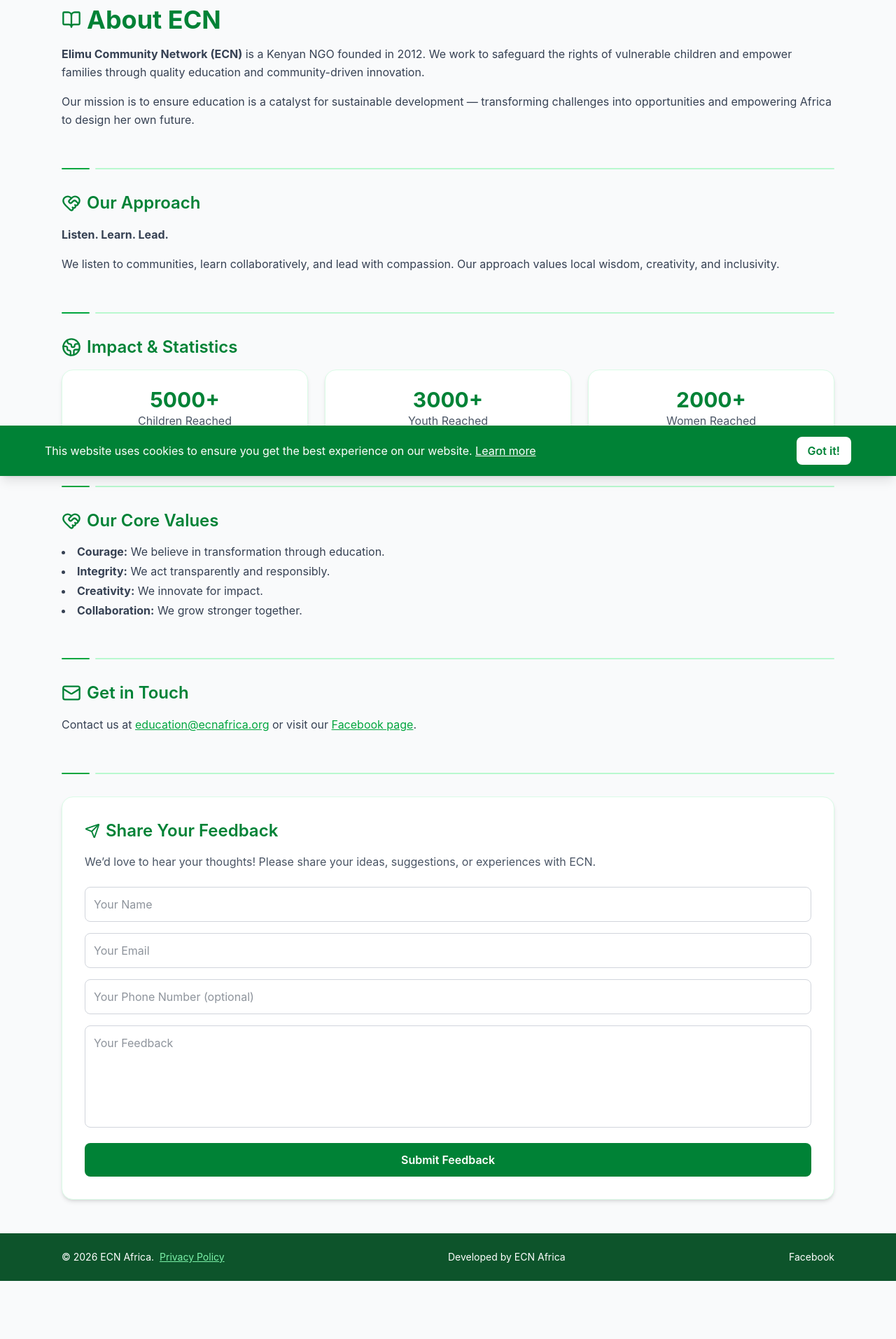
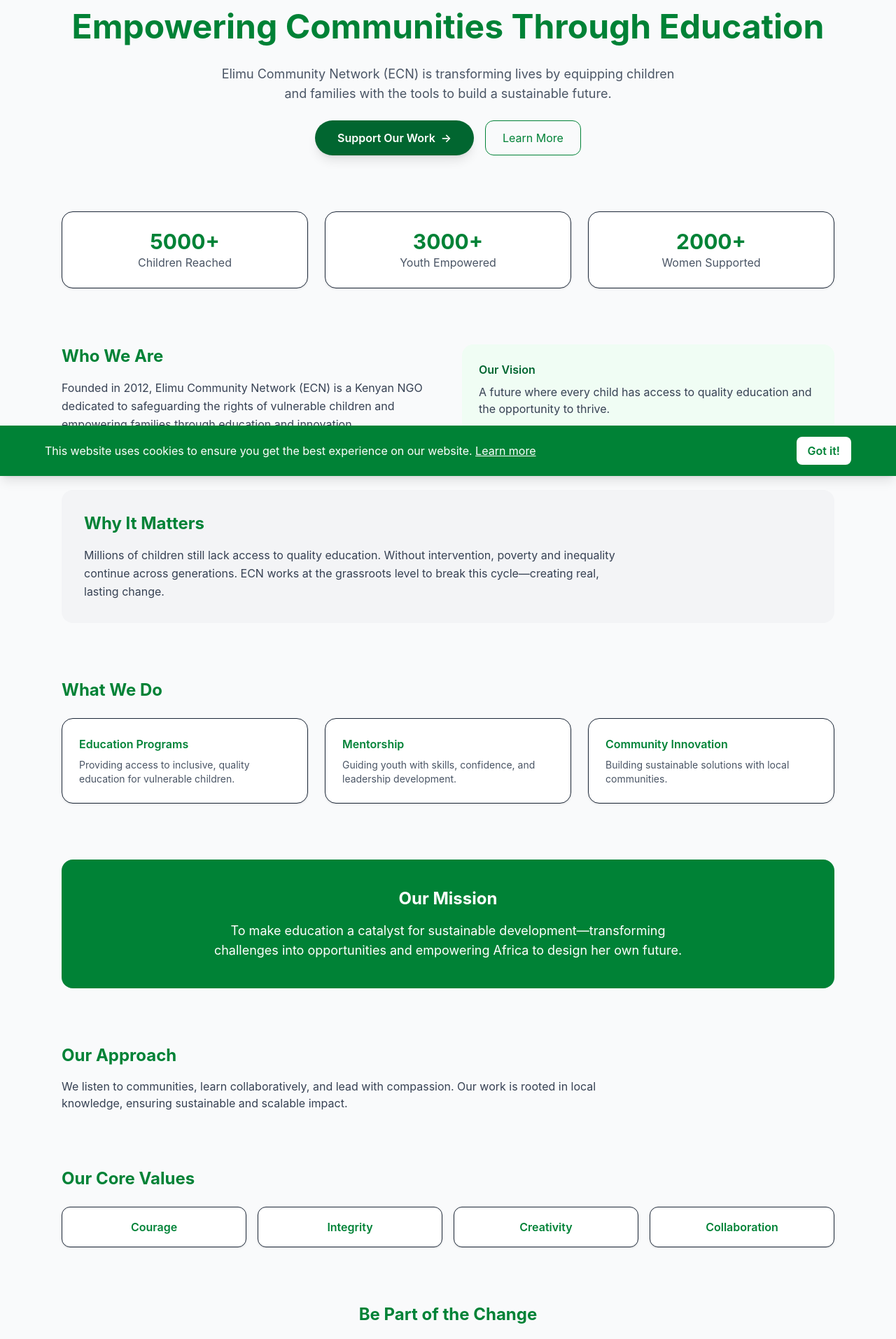
Before and after one commit to steph10920/ecnafrica, a React (Vite) app: page /about in a window 1280 px wide. Shown: the part 120-2033 px from the top of the page at 70% size. Before the commit the page ends 1950 px from the top, so only its background shows below. Built offline with nearby package versions, Linux system fonts and the light colour scheme.

Commit message:
about section updated

```diff
--- a/src/pages/About.jsx
+++ b/src/pages/About.jsx
@@ -85,117 +85,145 @@ export default function About() {
         />
       </Helmet>
 
-      <main className="max-w-6xl mx-auto px-6 py-12 space-y-14 animate-fade-in">
-        {/* INTRODUCTION */}
-        <section>
-          <div className="flex items-center gap-2 mb-4">
-            <BookOpen className="text-green-700" size={28} />
-            <h1 className="text-3xl md:text-4xl font-bold text-green-700">About ECN</h1>
+      <main className="max-w-6xl mx-auto px-6 py-12 space-y-20">
+
+  {/*HERO SECTION */}
+  <section className="text-center space-y-6">
+    <h1 className="text-4xl md:text-5xl font-bold text-green-700 leading-tight">
+      Empowering Communities Through Education
+    </h1>
+    <p className="text-gray-600 max-w-2xl mx-auto text-lg">
+      Elimu Community Network (ECN) is transforming lives by equipping children and families with the tools to build a sustainable future.
+    </p>
+
+    <div className="flex justify-center gap-4 mt-6">
+      <a
+  href="/donate"
+  className="bg-green-800 text-white font-semibold px-8 py-3 rounded-full shadow-lg hover:bg-green-900 transition-all duration-300 inline-flex items-center gap-2"
+>
+  Support Our Work
+  <span>→</span>
+</a>
+      <button className="border border-green-700 text-green-700 px-6 py-3 rounded-xl hover:bg-green-50 transition">
+        Learn More
+      </button>
     </div>
-          <p className="text-gray-700 mb-4 leading-relaxed">
-            <strong>Elimu Community Network (ECN)</strong> is a Kenyan NGO founded in 2012. We work to safeguard the rights of vulnerable children and empower families through quality education and community-driven innovation.
+  </section>
+
+  {/*  IMPACT STRIP */}
+  <section className="grid md:grid-cols-3 gap-6 text-center">
+    <div className="bg-white p-6 rounded-2xl shadow border">
+      <h3 className="text-3xl font-bold text-green-700">{impactStats.children}+</h3>
+      <p className="text-gray-600">Children Reached</p>
+    </div>
+    <div className="bg-white p-6 rounded-2xl shadow border">
+      <h3 className="text-3xl font-bold text-green-700">{impactStats.youth}+</h3>
+      <p className="text-gray-600">Youth Empowered</p>
+    </div>
+    <div className="bg-white p-6 rounded-2xl shadow border">
+      <h3 className="text-3xl font-bold text-green-700">{impactStats.women}+</h3>
+      <p className="text-gray-600">Women Supported</p>
+    </div>
+  </section>
+
+  {/*  WHO WE ARE */}
+  <section className="grid md:grid-cols-2 gap-10 items-center">
+    <div>
+      <h2 className="text-2xl font-bold text-green-700 mb-4">Who We Are</h2>
+      <p className="text-gray-700 leading-relaxed">
+        Founded in 2012, Elimu Community Network (ECN) is a Kenyan NGO dedicated to safeguarding the rights of vulnerable children and empowering families through education and innovation.
       </p>
-          <p className="text-gray-700 mb-4 leading-relaxed">
-            Our mission is to ensure education is a catalyst for sustainable development — transforming challenges into opportunities and empowering Africa to design her own future.
+    </div>
+    <div className="bg-green-50 p-6 rounded-2xl">
+      <h3 className="font-semibold text-green-800 mb-2">Our Vision</h3>
+      <p className="text-gray-700">
+        A future where every child has access to quality education and the opportunity to thrive.
+      </p>
+    </div>
+  </section>
+
+  {/*  WHY IT MATTERS */}
+  <section className="bg-gray-100 p-8 rounded-2xl">
+    <h2 className="text-2xl font-bold text-green-700 mb-4">Why It Matters</h2>
+    <p className="text-gray-700 leading-relaxed max-w-3xl">
+      Millions of children still lack access to quality education. Without intervention, poverty and inequality continue across generations. ECN works at the grassroots level to break this cycle—creating real, lasting change.
     </p>
   </section>
 
-        <Divider />
+  {/*  WHAT WE DO */}
+  <section>
+    <h2 className="text-2xl font-bold text-green-700 mb-6">What We Do</h2>
 
-        {/* APPROACH */}
-        <section>
-          <div className="flex items-center gap-2 mb-4">
-            <HeartHandshake className="text-green-700" size={28} />
-            <h2 className="text-2xl font-semibold text-green-700">Our Approach</h2>
+    <div className="grid md:grid-cols-3 gap-6">
+      <div className="bg-white p-6 rounded-2xl shadow border">
+        <h3 className="font-semibold text-green-700 mb-2">Education Programs</h3>
+        <p className="text-gray-600 text-sm">
+          Providing access to inclusive, quality education for vulnerable children.
+        </p>
       </div>
-          <p className="text-gray-700 mb-4 leading-relaxed">
-            <strong>Listen. Learn. Lead.</strong>
+
+      <div className="bg-white p-6 rounded-2xl shadow border">
+        <h3 className="font-semibold text-green-700 mb-2">Mentorship</h3>
+        <p className="text-gray-600 text-sm">
+          Guiding youth with skills, confidence, and leadership development.
         </p>
-          <p className="text-gray-700 mb-4 leading-relaxed">
-            We listen to communities, learn collaboratively, and lead with compassion. Our approach values local wisdom, creativity, and inclusivity.
+      </div>
+
+      <div className="bg-white p-6 rounded-2xl shadow border">
+        <h3 className="font-semibold text-green-700 mb-2">Community Innovation</h3>
+        <p className="text-gray-600 text-sm">
+          Building sustainable solutions with local communities.
         </p>
-        </section>
-
-        <Divider />
-
-        {/* IMPACT / STATISTICS */}
-        <section>
-          <div className="flex items-center gap-2 mb-4">
-            <Globe2 className="text-green-700" size={28} />
-            <h2 className="text-2xl font-semibold text-green-700">Impact & Statistics</h2>
-          </div>
-          <div className="grid grid-cols-1 md:grid-cols-3 gap-6 text-center">
-            <div className="p-6 bg-white rounded-2xl shadow-md border border-green-100">
-              <h3 className="text-3xl font-bold text-green-700">{impactStats.children}+</h3>
-              <p className="text-gray-600">Children Reached</p>
-            </div>
-            <div className="p-6 bg-white rounded-2xl shadow-md border border-green-100">
-              <h3 className="text-3xl font-bold text-green-700">{impactStats.youth}+</h3>
-              <p className="text-gray-600">Youth Reached</p>
-            </div>
-            <div className="p-6 bg-white rounded-2xl shadow-md border border-green-100">
-              <h3 className="text-3xl font-bold text-green-700">{impactStats.women}+</h3>
-              <p className="text-gray-600">Women Reached</p>
       </div>
     </div>
   </section>
 
-        <Divider />
+  {/*  MISSION BLOCK */}
+  <section className="bg-green-700 text-white p-10 rounded-2xl text-center">
+    <h2 className="text-2xl font-bold mb-4">Our Mission</h2>
+    <p className="max-w-2xl mx-auto text-lg">
+      To make education a catalyst for sustainable development—transforming challenges into opportunities and empowering Africa to design her own future.
+    </p>
+  </section>
+
+  {/*  APPROACH */}
+  <section>
+    <h2 className="text-2xl font-bold text-green-700 mb-4">Our Approach</h2>
+    <p className="text-gray-700 max-w-3xl">
+      We listen to communities, learn collaboratively, and lead with compassion. Our work is rooted in local knowledge, ensuring sustainable and scalable impact.
+    </p>
+  </section>
 
   {/* VALUES */}
   <section>
-          <div className="flex items-center gap-2 mb-4">
-            <HeartHandshake className="text-green-700" size={28} />
-            <h2 className="text-2xl font-semibold text-green-700">Our Core Values</h2>
+    <h2 className="text-2xl font-bold text-green-700 mb-6">Our Core Values</h2>
+    <div className="grid md:grid-cols-4 gap-4">
+      {["Courage", "Integrity", "Creativity", "Collaboration"].map((value) => (
+        <div key={value} className="bg-white p-4 rounded-xl shadow border text-center">
+          <p className="font-semibold text-green-700">{value}</p>
         </div>
-          <ul className="list-disc list-inside text-gray-700 space-y-1">
-            <li><strong>Courage:</strong> We believe in transformation through education.</li>
-            <li><strong>Integrity:</strong> We act transparently and responsibly.</li>
-            <li><strong>Creativity:</strong> We innovate for impact.</li>
-            <li><strong>Collaboration:</strong> We grow stronger together.</li>
-          </ul>
+      ))}
+    </div>
   </section>
 
-        <Divider />
+  {/* CTA SECTION */}
+  <section className="text-center space-y-4">
+    <h2 className="text-2xl font-bold text-green-700">
+      Be Part of the Change
+    </h2>
+    <p className="text-gray-600 max-w-xl mx-auto">
+      Join us in transforming lives through education. Your support creates lasting impact.
+    </p>
 
-        {/* CONTACT */}
-        <section>
-          <div className="flex items-center gap-2 mb-4">
-            <Mail className="text-green-700" size={28} />
-            <h2 className="text-2xl font-semibold text-green-700">Get in Touch</h2>
-          </div>
-          <p className="text-gray-700 leading-relaxed">
-            Contact us at{" "}
-            <a href="mailto:education@ecnafrica.org" className="text-green-600 underline hover:text-green-800">
-              education@ecnafrica.org
-            </a>{" "}or visit our{" "}
-            <a href="https://www.facebook.com/elimucommunitynetwork/" target="_blank" rel="noopener noreferrer" className="text-green-600 underline hover:text-green-800">
-              Facebook page
-            </a>.
-          </p>
+    <a
+  href="/donate"
+  className="bg-green-700 text-white font-semibold px-8 py-3 rounded-full shadow-lg hover:bg-green-800 transition-all duration-300 hover:scale-105 inline-flex items-center gap-2"
+>
+  Donate Now
+  <span>→</span>
+</a>
     </section>
 
-        <Divider />
-
-        {/* FEEDBACK FORM */}
-        <section className="bg-white p-6 md:p-8 rounded-2xl shadow-md border border-green-100">
-          <h2 className="text-2xl font-semibold text-green-700 mb-4 flex items-center gap-2">
-            <Send size={22} className="text-green-700" /> Share Your Feedback
-          </h2>
-          <p className="text-gray-600 mb-6">
-            We’d love to hear your thoughts! Please share your ideas, suggestions, or experiences with ECN.
-          </p>
-
-          <form onSubmit={onSubmit} className="space-y-4" id="feedback-form">
-            <input type="text" name="name" placeholder="Your Name" required className="w-full border border-gray-300 rounded-lg p-3 focus:ring-2 focus:ring-green-600 outline-none"/>
-            <input type="email" name="email" placeholder="Your Email" required className="w-full border border-gray-300 rounded-lg p-3 focus:ring-2 focus:ring-green-600 outline-none"/>
-            <input type="tel" name="phone" placeholder="Your Phone Number (optional)" pattern="[0-9+\-\s()]*" className="w-full border border-gray-300 rounded-lg p-3 focus:ring-2 focus:ring-green-600 outline-none"/>
-            <textarea name="message" placeholder="Your Feedback" required rows="5" className="w-full border border-gray-300 rounded-lg p-3 focus:ring-2 focus:ring-green-600 outline-none resize-none"></textarea>
-            <button type="submit" disabled={loading} className={`w-full flex justify-center items-center gap-2 bg-green-700 text-white font-semibold px-6 py-3 rounded-lg transition-all ${loading ? "opacity-70 cursor-not-allowed" : "hover:bg-green-800"}`}>
-              {loading ? "Sending..." : "Submit Feedback"}
-            </button>
-          </form>
-        </section>
 </main>
 
       {/* SUCCESS MODAL */}
```
Lines whose indentation alone changed are shown as unchanged.
